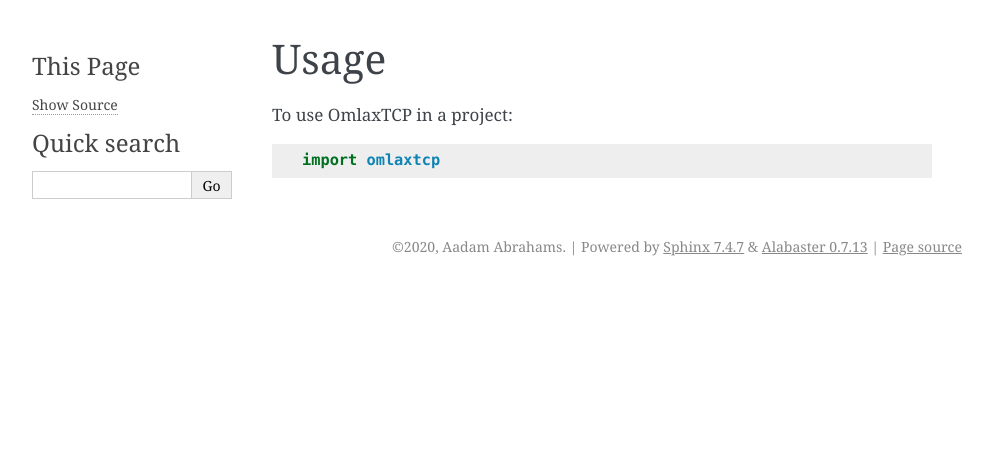
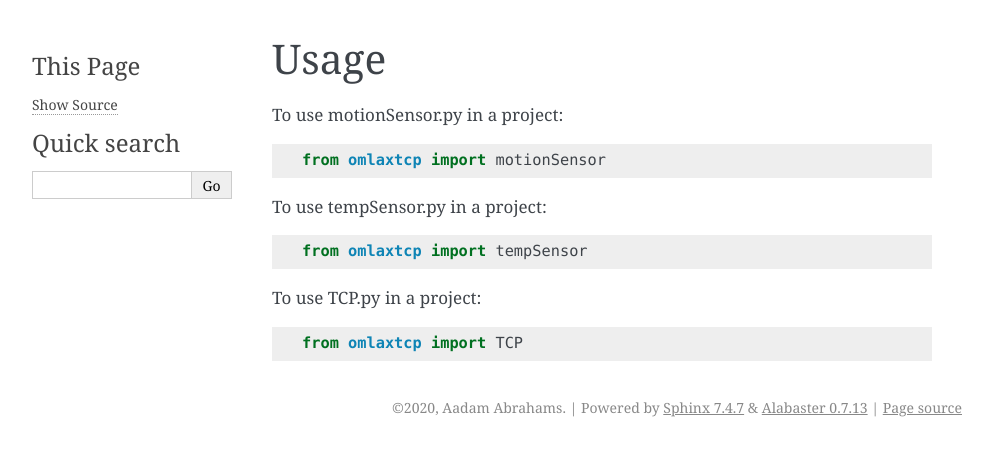
Before and after one commit to AadamAbrahams/OmlaxTCP, a Sphinx documentation site: the page built from docs/usage.rst, in a window 1280 px wide. Shown: the top 456 px of the page, without its empty margins (148-1141 px from the left). Built offline with Sphinx 7.4.7, drawn with Linux system fonts in a browser that asks for light colours; pages that are not in the unit, such as notebooks, are missing from menus.

Commit message:
Update usage.rst

```diff
--- a/docs/usage.rst
+++ b/docs/usage.rst
@@ -2,6 +2,14 @@
 Usage
 =====
 
-To use OmlaxTCP in a project::
+To use motionSensor.py in a project::
 
-    import omlaxtcp
+    from omlaxtcp import motionSensor
+
+To use tempSensor.py in a project::
+
+    from omlaxtcp import tempSensor
+
+To use TCP.py in a project::
+
+    from omlaxtcp import TCP
```
